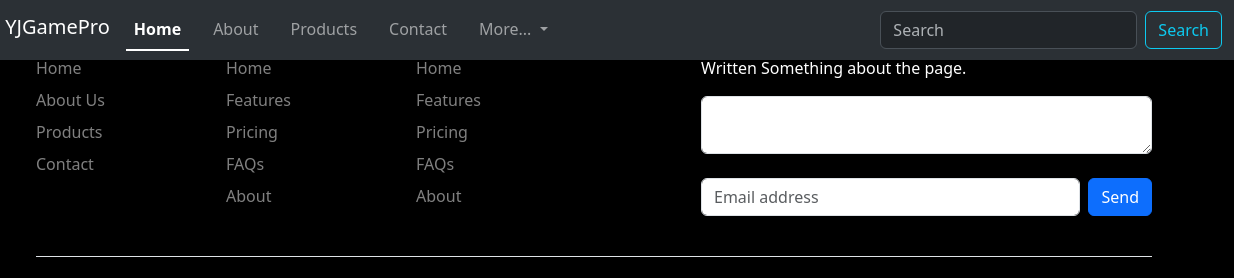
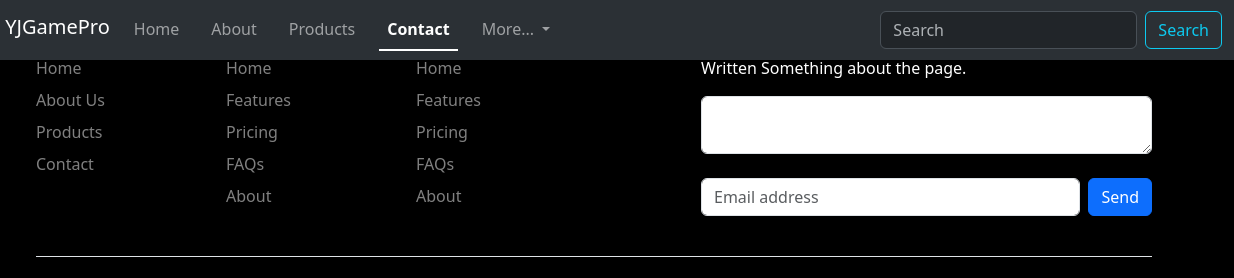
Before and after one commit to UAOProyects/YJGamePro, a plain HTML site: page contact.html in a window 1280 px wide. Shown: the top 278 px of the page, 46-1280 px from the left. Drawn offline with nearby package versions, Linux system fonts and the light colour scheme.

Commit message:
Update contact.html
Nav active

```diff
--- a/contact.html
+++ b/contact.html
@@ -26,7 +26,7 @@
       <div class="collapse navbar-collapse" id="navbarSupportedContent">
         <ul class="navbar-nav me-auto mb-2 mb-lg-0  nav-underline">
           <li class="nav-item">
-            <a class="nav-link active" aria-current="page" href="index.html">Home</a>
+            <a class="nav-link" aria-current="page" href="index.html">Home</a>
           </li>
           <li class="nav-item">
             <a class="nav-link" href="about.html">About</a>
@@ -35,7 +35,7 @@
             <a class="nav-link" href="products.html">Products</a>
           </li>
           <li class="nav-item">
-            <a class="nav-link" href="contact.html">Contact</a>
+            <a class="nav-link active" href="contact.html">Contact</a>
           </li>
 
           <li class="nav-item dropdown">
```
